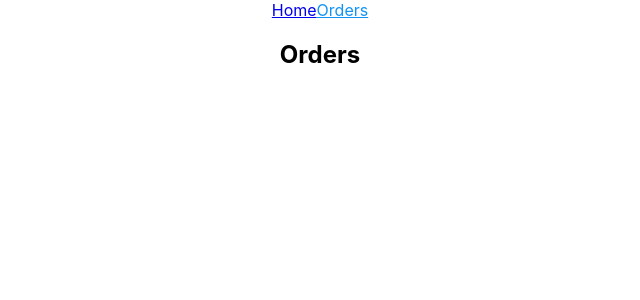
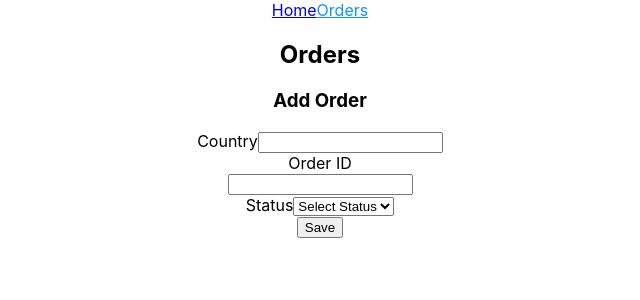
Before and after one commit to PabloPap/order-management-system, a React (Create React App) app: page /orders in a window 1280 px wide. Shown: the top 300 px of the page, without its empty margins (320-960 px from the left). Built offline with nearby package versions, Linux system fonts and the light colour scheme.

Commit message:
added form fields

```diff
--- a/src/components/orders/OrdersPage.js
+++ b/src/components/orders/OrdersPage.js
@@ -1,7 +1,57 @@
-import React from 'react';
+import React, { useState } from 'react';
 
 const OrdersPage = () => {
-  return <h2>Orders</h2>;
+  const [item, setItem] = useState('');
+  const [id, setId] = useState('');
+
+  const handleSubmit = (e) => {
+    e.preventDefault();
+    alert(item);
+  };
+
+  return (
+    <form onSubmit={handleSubmit}>
+      <h2>Orders</h2>
+      <h3>Add Order</h3>
+      <div>
+        <label htmlFor="">Country</label>
+        <input
+          name="item"
+          type="text"
+          value={item}
+          onChange={(e) => setItem(e.target.value)}
+        />
+      </div>
+
+      <div>
+        <label htmlFor="">Order ID</label>
+        <div>
+          <input
+            type="text"
+            name="orderId"
+            placeholder=""
+            value={id}
+            onChange=""
+          />
+        </div>
+      </div>
+
+      <div>
+        <label htmlFor="">Status</label>
+        <select
+          name="name"
+          value="value"
+          onChange={(e) => setItem(e.target.value)}
+        >
+          <option value="">Select Status</option>
+          <option value="pending">Pending</option>
+          <option value="completed">Completed</option>
+          <option value="Cancelled">Cancelled</option>
+        </select>
+      </div>
+      <button type="submit">Save</button>
+    </form>
+  );
 };
 
 export default OrdersPage;
```
Also changed, not shown: public/logo192.png (deleted), public/logo512.png (deleted), public/manifest.json.
